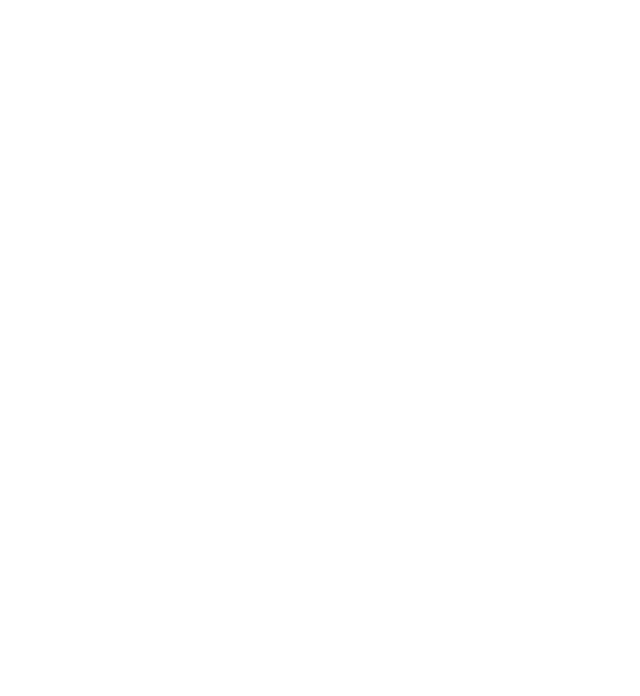
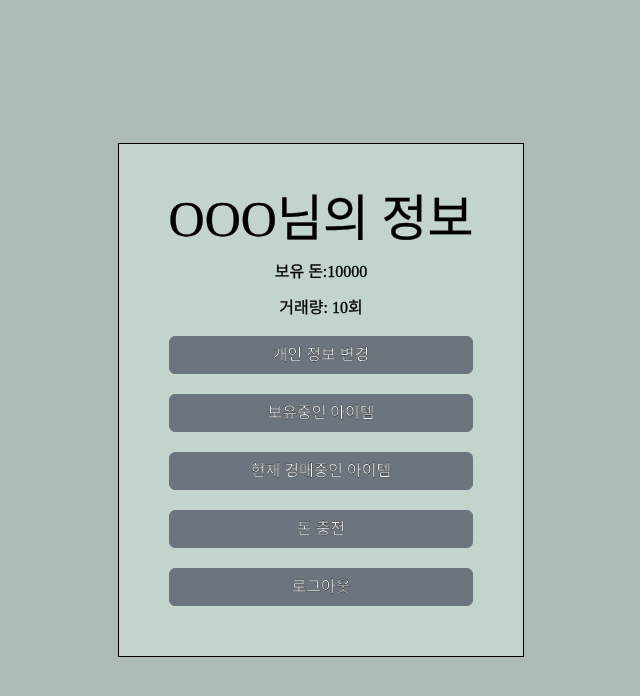
Before and after one commit to asa9874/auction, a plain HTML site: page userinfo.html in a window 1280 px wide. Shown: the whole page, without its empty margins (319-959 px from the left). Drawn offline with nearby package versions, Linux system fonts and the light colour scheme; a web font is replaced by a local one.

Commit message:
Feat: 유저 정보 화면

```diff
--- /dev/null
+++ b/userinfo.css
@@ -0,0 +1,40 @@
+@font-face {
+    font-family: 'establishRoomNo703OTF';
+    src: url('https://fastly.jsdelivr.net/gh/projectnoonnu/noonfonts_2112@1.0/establishRoomNo703OTF.woff') format('woff');
+    font-weight: normal;
+    font-style: normal;
+}
+
+html, body{
+    width: 100%;
+    height: 100%;
+    font-family: 'establishRoomNo703OTF';
+    -webkit-text-stroke: 0.3px black;
+    color: rgb(0, 0, 0);
+    display: flex;
+    justify-content: center;
+    align-items: center;
+    flex-direction: column;
+    background-color: #adbcb6;
+}
+
+
+main{
+    display: flex;
+    justify-content: center;
+    align-items: center;
+    flex-direction: column;
+    border: 1px black solid;
+    background-color: #c3d4cd;
+    padding: 50px;
+    gap: 20px;
+}
+
+
+.info-title{
+    font-size: 50px;
+}
+
+.btn{
+    width: 100%;
+}
--- a/userinfo.html
+++ b/userinfo.html
@@ -0,0 +1,28 @@
+<!DOCTYPE html>
+<html lang="ko">
+<head>
+    <meta charset="UTF-8">
+    <meta name="viewport" content="width=device-width, initial-scale=1.0">
+    <title>Document</title>
+    <link href="https://cdn.jsdelivr.net/npm/bootstrap@5.2.3/dist/css/bootstrap.min.css" rel="stylesheet"
+        integrity="sha384-rbsA2VBKQhggwzxH7pPCaAqO46MgnOM80zW1RWuH61DGLwZJEdK2Kadq2F9CUG65" crossorigin="anonymous">
+    <link rel="stylesheet" href="./reset.css">
+    <link rel="stylesheet" href="./userinfo.css">
+</head>
+<body>
+    <main>
+        <span class="info-title">OOO님의 정보</span>
+        <span>보유 돈:10000</span>
+        <span>거래량: 10회</span>
+        <button class="btn btn-secondary">개인 정보 변경</button>
+        <button class="btn btn-secondary">보유중인 아이템</button>
+        <button class="btn btn-secondary">현재 경매중인 아이템</button>
+        <button class="btn btn-secondary">돈 충전</button>
+        <button class="btn btn-secondary">로그아웃</button>
+    </main>
+
+    <script src="https://cdn.jsdelivr.net/npm/bootstrap@5.2.3/dist/js/bootstrap.bundle.min.js"
+        integrity="sha384-kenU1KFdBIe4zVF0s0G1M5b4hcpxyD9F7jL+jjXkk+Q2h455rYXK/7HAuoJl+0I4"
+        crossorigin="anonymous"></script>
+</body>
+</html>
```
Also changed, not shown: index.html (+1 -0 lines).
